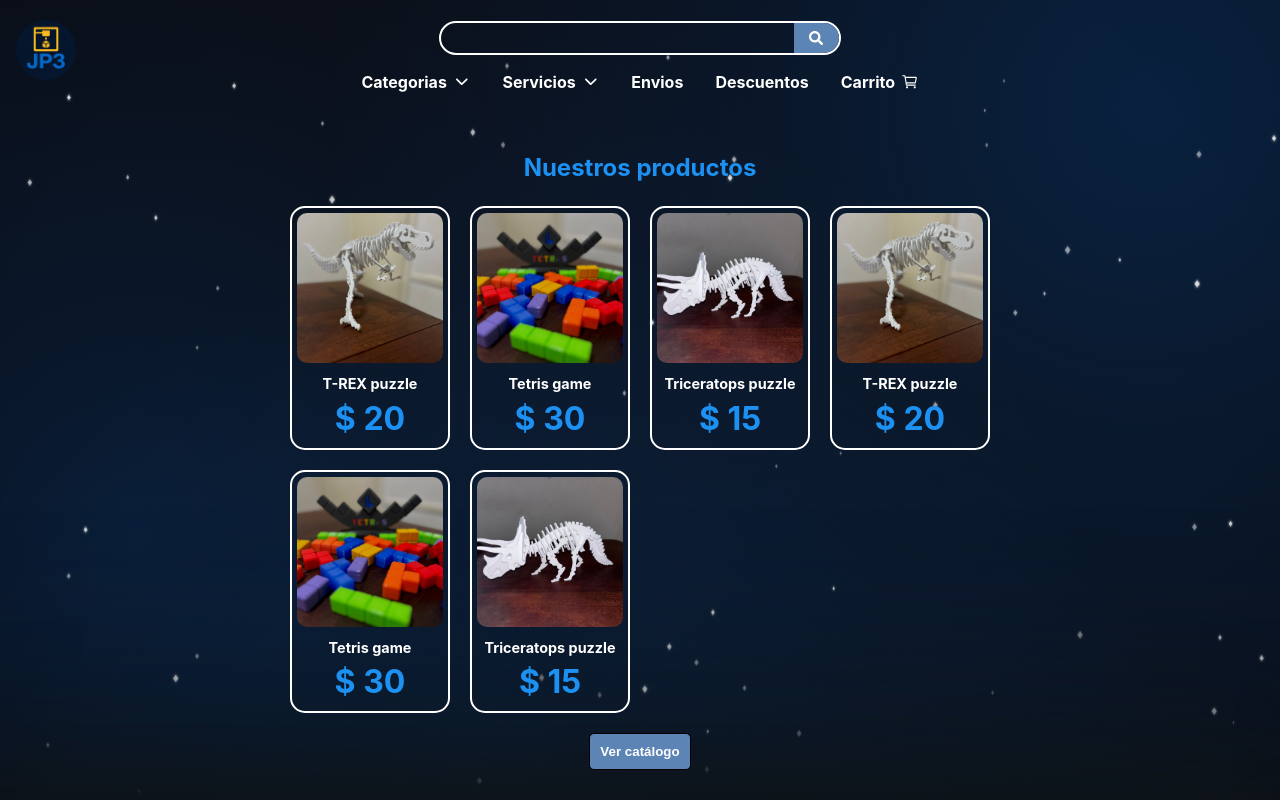
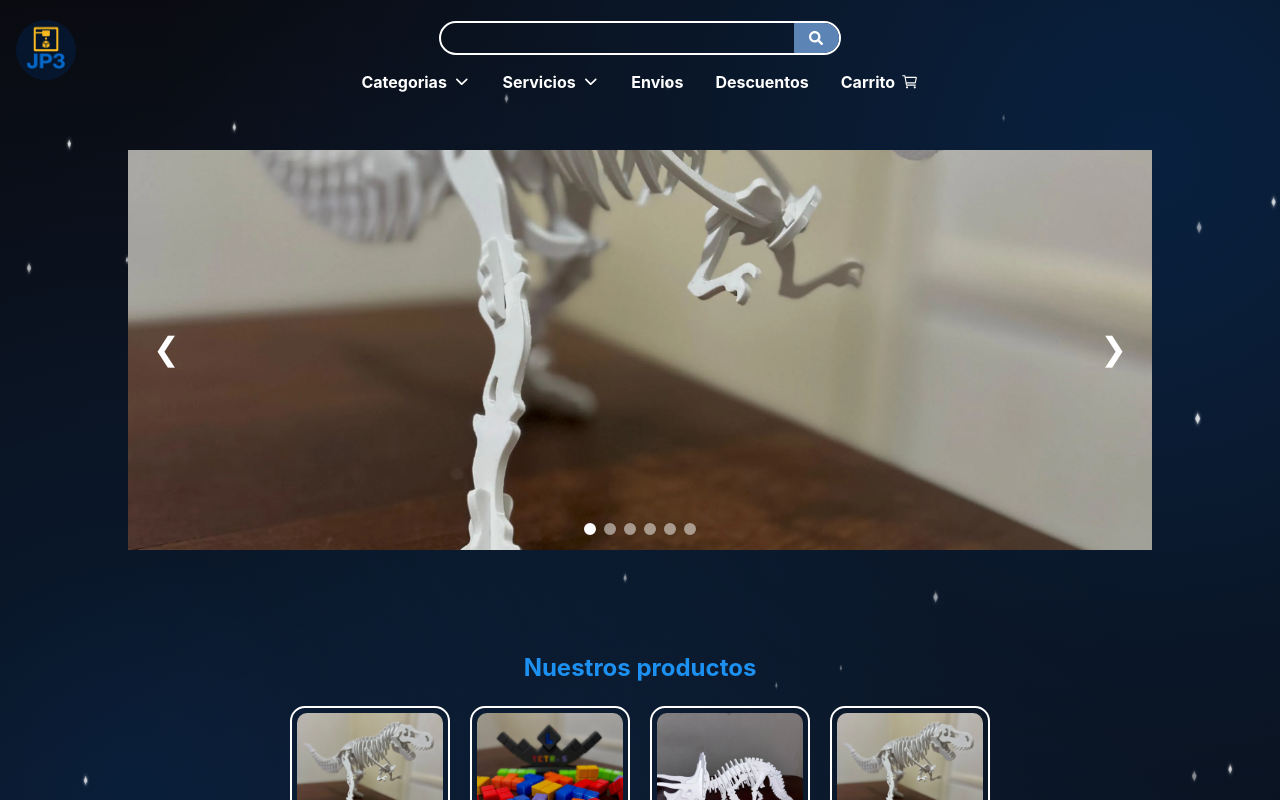
Before and after one commit to D-Madev/JP3, a React (Vite) app in the folder JP3/: page / in a window 1280 px wide. Shown: the top 800 px of the page. Built offline with nearby package versions, Linux system fonts and the light colour scheme.

Commit message:
feat(carousel): creo componente para mostrar imagenes en el home

```diff
--- /dev/null
+++ b/JP3/src/pages/Home/Carousel.jsx
@@ -0,0 +1,55 @@
+import { useState } from "react"
+import styles from "./Carousel.module.css"
+
+export default function Carousel({ images = [] }) {
+  const [currentIndex, setCurrentIndex] = useState(0)
+
+  const prevSlide = () => {
+    setCurrentIndex((prev) =>
+      prev === 0 ? images.length - 1 : prev - 1
+    )
+  }
+
+  const nextSlide = () => {
+    setCurrentIndex((prev) =>
+      prev === images.length - 1 ? 0 : prev + 1
+    )
+  }
+
+  return (
+    <section className={styles.carousel}>
+      {/* Botón Izquierda */}
+      <button className={`${styles.nav} ${styles.left}`} onClick={prevSlide}>
+        ❮
+      </button>
+
+      {/* Imagen actual */}
+<div className={styles.imageContainer}>
+  {images.map((src, i) => (
+    <img
+      key={i}
+      src={src}
+      alt={`Slide ${i}`}
+      className={`${styles.image} ${i === currentIndex ? styles.active : ""}`}
+    />
+  ))}
+</div>
+
+      {/* Botón Derecha */}
+      <button className={`${styles.nav} ${styles.right}`} onClick={nextSlide}>
+        ❯
+      </button>
+
+      {/* Indicadores */}
+      <div className={styles.dots}>
+        {images.map((_, i) => (
+          <span
+            key={i}
+            className={`${styles.dot} ${i === currentIndex ? styles.active : ""}`}
+            onClick={() => setCurrentIndex(i)}
+          ></span>
+        ))}
+      </div>
+    </section>
+  )
+}
--- /dev/null
+++ b/JP3/src/pages/Home/Carousel.module.css
@@ -0,0 +1,83 @@
+.carousel {
+  margin: 50px auto;
+  position: relative;
+  overflow: hidden;
+  width: 80%;
+}
+
+.imageContainer {
+  position: relative;
+  height: 400px;
+  overflow: hidden;
+}
+
+.image {
+  position: absolute;
+  top: 0; left: 0;
+  width: 100%;
+  height: 100%;
+  object-fit: cover;
+
+  opacity: 0;
+  transition: opacity 0.8s ease-in-out;
+}
+
+.image.active {
+  opacity: 1;
+  z-index: 1;
+}
+
+/* Botones de navegación */
+.nav {
+  position: absolute;
+  top: 50%;
+  transform: translateY(-50%);
+  background: transparent;
+  border: none;
+  font-size: 2rem;
+  color: white;
+  cursor: pointer;
+  padding: 0 15px 3px 15px;
+  border-radius: 100%;
+  z-index: 2;
+  transition: background 0.5s ease;
+}
+
+.nav:hover {
+  background: rgba(0, 0, 0, 0.3);
+}
+
+.left {
+  left: 10px;
+}
+
+.right {
+  right: 10px;
+}
+
+/* Dots de navegación */
+.dots {
+  position: absolute;
+  bottom: 15px;
+  left: 50%;
+  transform: translateX(-50%);
+  display: flex;
+  gap: 8px;
+  z-index: 3;
+}
+
+.dot {
+  width: 12px;
+  height: 12px;
+  background: white;
+  border-radius: 50%;
+  cursor: pointer;
+  opacity: 0.5;
+  border: solid 2px white;
+  transition: opacity 0.5s ease;
+}
+
+.dot:hover,
+.active {
+  opacity: 1;
+}
--- a/JP3/src/pages/Home/Home.jsx
+++ b/JP3/src/pages/Home/Home.jsx
@@ -1,5 +1,6 @@
 import styles from './Home.module.css'
 import ProductCard from '../../components/ProductCards/ProductCard'
+import Carousel from './Carousel.jsx'
 
 import image from '../../assets/trex.webp'
 import image1 from '../../assets/tetris-game-0.webp'
@@ -16,6 +17,8 @@ export default function Home() {
   ]
 
   return(
+    <>
+        <Carousel images={[image, image1, image2, image, image1, image2]}/>
         <section className={styles.products}>
         <div className={styles.subProducts}>
           <h2 className={styles.title}>Nuestros productos</h2>
@@ -35,5 +38,6 @@ export default function Home() {
           <button className={styles.button}>Ver catálogo</button>
         </div>
       </section>
+    </>
   )
 }
```
Lines whose indentation alone changed are shown as unchanged.
